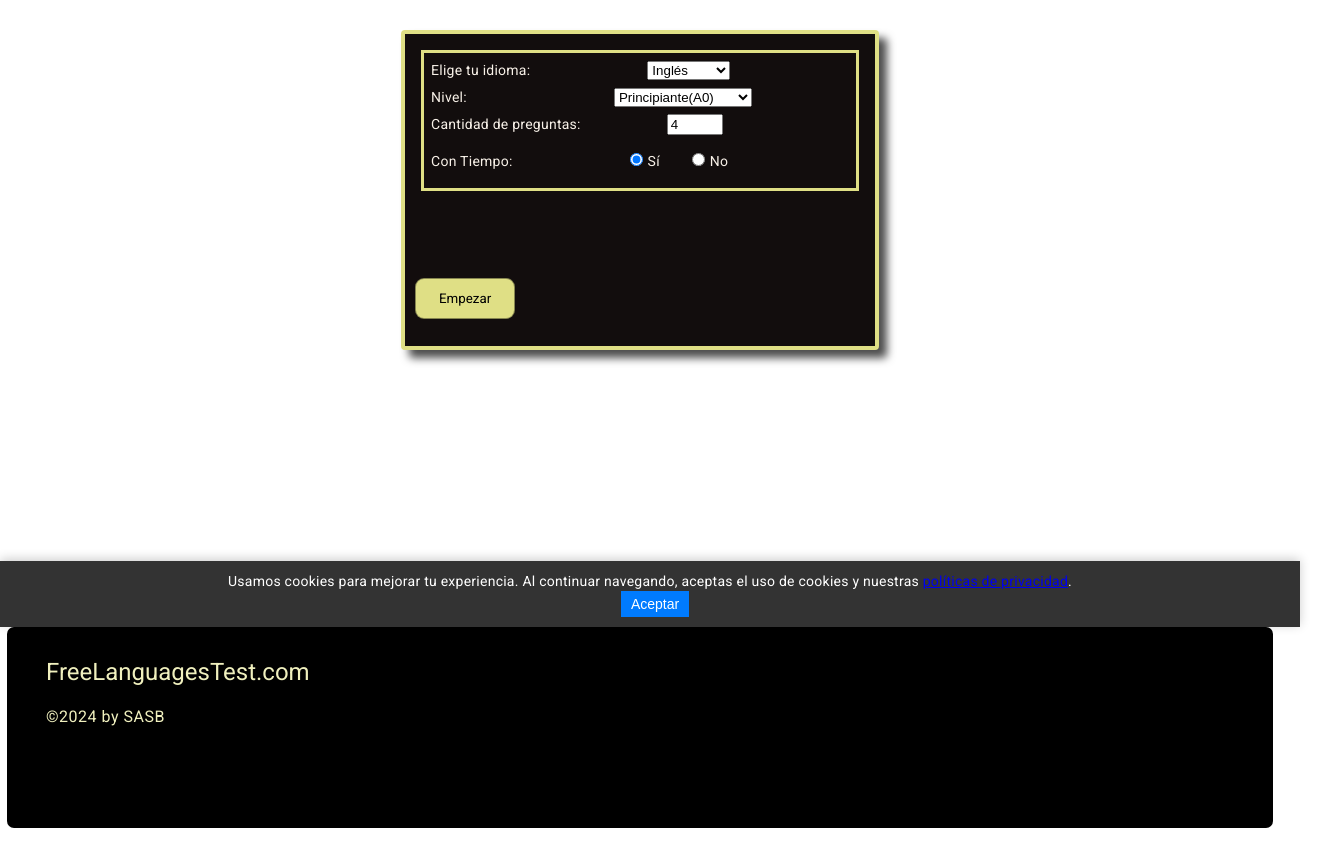
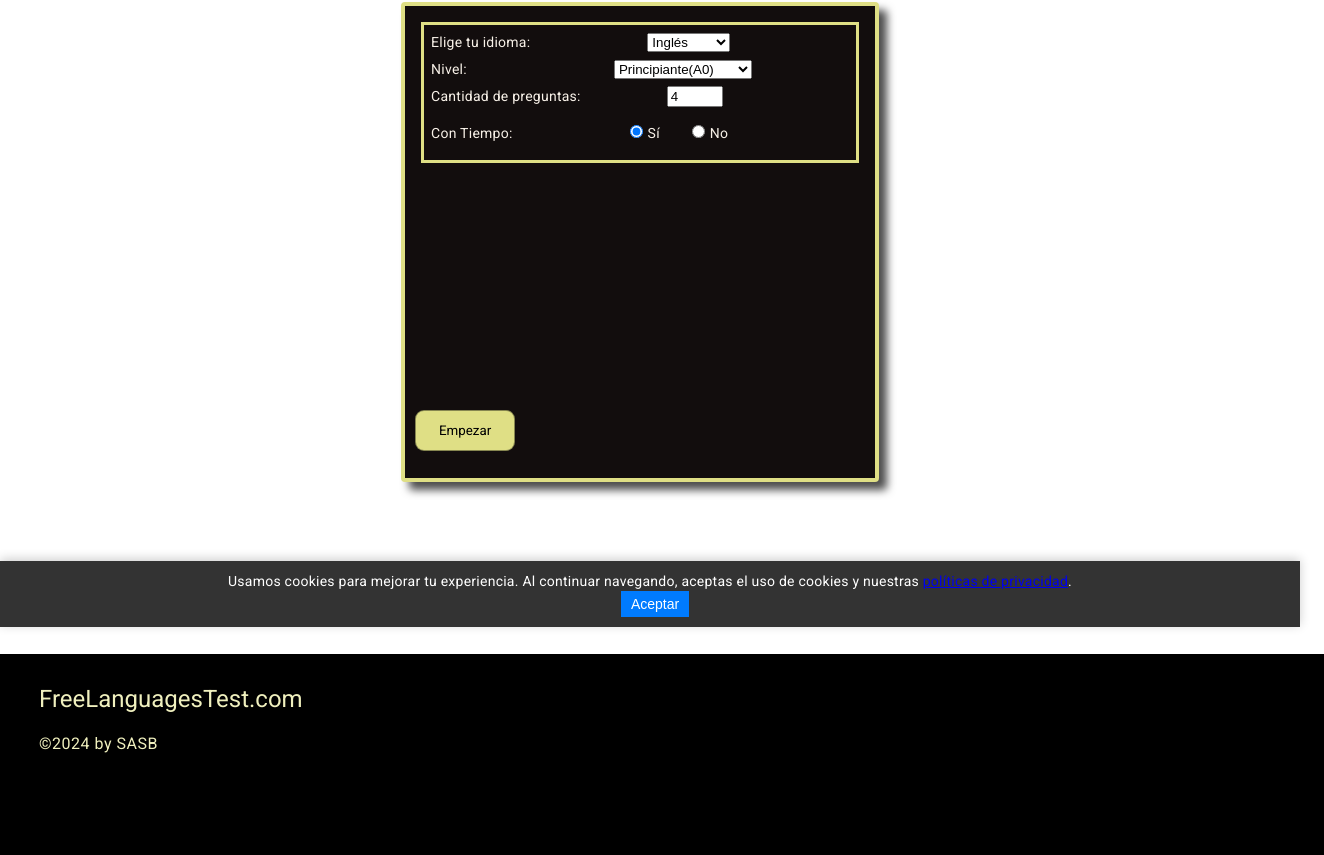
Before and after one commit to sebasxx85/englishProyect, an Angular app: page /home in a window 1280 px wide. Shown: the part 173-1028 px from the top of the page, 1324 px wide, since content can reach past the window. Before the commit the page ends 1001 px from the top, so only its background shows below. Built offline with nearby package versions, Linux system fonts and the light colour scheme.

Commit message:
adapt movil

```diff
--- a/src/app/Shared/components/footer/footer.component.scss
+++ b/src/app/Shared/components/footer/footer.component.scss
@@ -1,14 +1,15 @@
 
 footer {
+  width: 100%; /* Ocupar todo el ancho disponible */
   height: 177px;
   background-color: #000;
   color: #fff;
   padding: 10px 20px;
-    margin-bottom: 27px;
-    margin-left: 7px;
-    margin-right: 7px;
+  margin-top: 27px; /* Mantén el margen superior */
+  margin-bottom: 0; /* Ajusta el margen inferior si es necesario */
   border: 2px solid rgba(0, 0, 0.7, 0.8); /* Borde ligero */
-    border-radius: 7px;
+  border-radius: 0; /* Opcional: elimina el borde redondeado para ocupar todo el ancho */
+  min-height: 15vh;
 }
 
   .titulo {
--- a/src/app/Shared/components/header/header.component.scss
+++ b/src/app/Shared/components/header/header.component.scss
@@ -13,6 +13,9 @@ header {
   box-sizing: border-box; /* Incluye padding y border en el ancho */
   border: 2px solid rgba(0, 0, 0.5, 0.7); /* Borde ligero */
   border-radius: 5px;
+  min-height: 15vh;
+  min-width: 75vh;
+  margin-bottom: 27px;
 }
 
 h1, a {
--- a/src/app/components/home/home.component.scss
+++ b/src/app/components/home/home.component.scss
@@ -24,8 +24,8 @@ select {
     display: flex;
     justify-content: center;
     align-items: center; /* Centra verticalmente si el contenedor tiene una altura fija */
-    min-height: 87vh;
-    min-width: 70vh;
+    min-height: 100vh;
+    min-width: 94vh;
   }
 
   .custom-card {
@@ -35,7 +35,8 @@ select {
     margin-top: 30px;
     padding: 1rem;
     box-shadow: 8px 8px 8px rgba(0.0, 0.0, 0.7, 0.7); /* Añade sombra para mejor visibilidad */
-    min-height: 40vh;
+    min-height: 60vh;
+    min-width: 15vh;
     background-color: rgb(18, 13, 13);
     position: relative; /* Posiciona el contenedor como relativo */
   }
--- a/src/app/components/type1/type1.component.html
+++ b/src/app/components/type1/type1.component.html
@@ -14,7 +14,7 @@
                 {{ dataTablePreguntas[i] }}
               </button>
               <label>Respuesta</label>
-              <select [name]="'respuesta' + i" [formControlName]="'respuesta' + i">
+              <select class="select" [name]="'respuesta' + i" [formControlName]="'respuesta' + i">
                 <option *ngFor="let respuesta of dataTableRespuestas" [value]="respuesta">
                   {{ respuesta }}
                 </option>
--- a/src/app/components/type1/type1.component.scss
+++ b/src/app/components/type1/type1.component.scss
@@ -3,8 +3,8 @@
   display: flex;
   justify-content: center;
   align-items: center; /* Centra verticalmente si el contenedor tiene una altura fija */
-  min-height: 107vh;
-  min-width: 70vh;
+  min-height: 127vh;
+  min-width: 107vh;
 }
 
 .container {
@@ -19,7 +19,8 @@
   margin-top: 30px;
   padding: 1rem;
   box-shadow: 8px 8px 8px rgba(0.0, 0.0, 0.7, 0.7); /* Añade sombra para mejor visibilidad */
-  min-height: 40vh;
+  min-height: 60vh;
+  min-width: 10vh;
   background-color: rgb(18, 13, 13);
 }
 
@@ -84,6 +85,7 @@ select {
   display: flex;
   justify-content: flex-start; /* Alinea el contenido al inicio de la fila */
   align-items: center; /* Centra verticalmente los botones y selects */
+  min-width: 10vh;
 }
 
 
@@ -100,3 +102,7 @@ select {
   font-weight: bold; /* Para resaltar el texto */
   margin-bottom: 7px;
 }
+
+.select{
+  min-width: 10vh;
+}
```
Lines whose indentation alone changed are shown as unchanged.
